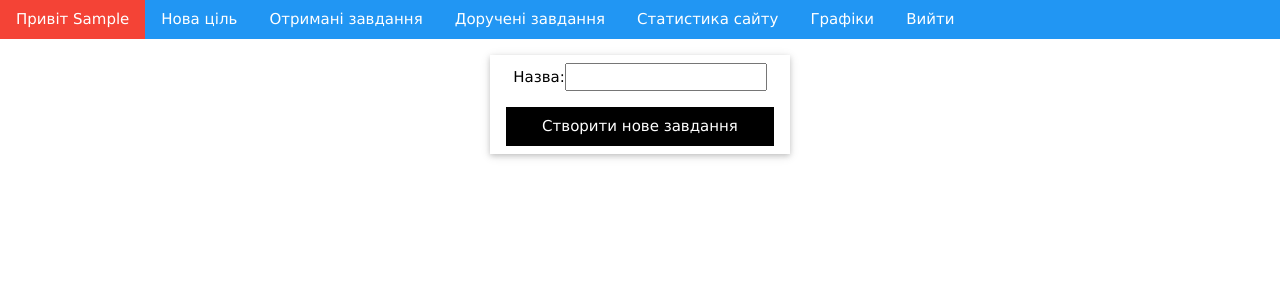
After one commit to Zugudu/baruviel_django, a Django app: page /task/new in a window 1280 px wide. The commit adds this page. Shown: the top 300 px of the page. Run offline with Django 3.2, Linux system fonts and the light colour scheme; the visitor is signed in with stand-in values (Sample User, id 1).

Commit message:
new task_new page + forms

```diff
--- /dev/null
+++ b/core/forms.py
@@ -0,0 +1,5 @@
+from django import forms
+
+
+class TaskNew(forms.Form):
+	name = forms.CharField(max_length=20, label='Назва')
--- a/core/templates/core/base.html
+++ b/core/templates/core/base.html
@@ -10,8 +10,9 @@
 </head>
 <body>
 {% if user.is_authenticated %}
-<div class='w3-bar w3-blue w3-margin-bottom'>
+<div class='w3-bar w3-blue {% if not error %} w3-margin-bottom{% endif %}'>
 <a href='/'><div class='w3-bar-item w3-hover-red'>Привіт {{ user.get_short_name }}</div></a>
+<a href='{% url "task_new" %}'><div class='w3-bar-item w3-hover-red'>Нова ціль</div></a>
 <a href='/task/list/whom/{1}'><div class='w3-bar-item w3-hover-red'>Отримані завдання</div></a>
 <a href='/task/list/who/{1}'><div class='w3-bar-item w3-hover-red'>Доручені завдання</div></a>
 {% if perms.core.are_staff %}
@@ -22,6 +23,9 @@
 </div>
 {% endif %}
 <center>
+{% if error %}
+<div class="w3-container w3-red w3-padding w3-margin-bottom">{{ error }}</div>
+{% endif %}
 {% block content %}{% endblock content %}
 </center>
 </body>
--- a/core/templates/core/login.html
+++ b/core/templates/core/login.html
@@ -1,8 +1,5 @@
 {% extends "core/base.html" %}
 {% block content %}
-{% if error %}
-<div class="w3-container w3-red w3-padding">{{ error }}</div>
-{% endif %}
 <form method=POST action="{% url 'login' %}" class='w3-container w3-card w3-padding w3-margin' style='width:300px;'>
 {% csrf_token %}
 <label>Лоґін</label>
--- /dev/null
+++ b/core/templates/core/new_task.html
@@ -0,0 +1,8 @@
+{% extends "core/base.html" %}
+{% block content %}
+<form action="{% url 'task_new' %}" method="POST" class='w3-container w3-card w3-padding w3-margin' style='width:300px;'>
+	{% csrf_token %}
+	{{ form }}
+	<button class='w3-btn w3-black w3-block w3-margin-top' type='submit'>Створити нове завдання</button>
+</form>
+{% endblock content %}
--- a/core/urls.py
+++ b/core/urls.py
@@ -8,4 +8,5 @@ urlpatterns = [
 	path('logout', views.logout_page, name='logout'),
 	path('task/<int:pk>', views.TaskDetail.as_view(), name='task'),
 	path('task/remove/<int:pk>', views.task_delete, name='task_delete'),
+	path('task/new', views.TaskNew.as_view(), name='task_new'),
 ]
--- a/core/views.py
+++ b/core/views.py
@@ -3,11 +3,31 @@ from django.http import HttpResponseRedirect
 from django.contrib.auth import authenticate, logout, login
 from django.contrib.auth.decorators import login_required, permission_required
 from django.contrib.auth.mixins import LoginRequiredMixin
-from django.views.generic import ListView, DetailView
+from django.views.generic import ListView, DetailView, View
 
 from bar import settings
 
 from . import models
+from . import forms
+
+
+def login_page(request):
+	if request.method == 'POST':
+		try:
+			user = authenticate(request, username=request.POST['login'], password=request.POST['pass'])
+			if user is None:
+				return render(request, 'core/login.html', {'error': 'Невірні вхідні дані'})
+			else:
+				login(request, user)
+				return HttpResponseRedirect(request.POST.get('next', settings.LOGIN_REDIRECT_URL))
+		except KeyError:
+			pass
+	return render(request, 'core/login.html', {'next': request.GET.get('next', settings.LOGIN_REDIRECT_URL)})
+
+
+def logout_page(request):
+	logout(request)
+	return HttpResponseRedirect(settings.LOGIN_URL)
 
 
 @login_required()
@@ -37,20 +57,16 @@ def task_delete(request, pk):
 	return HttpResponseRedirect(request.GET.get('next', reverse('index')))
 
 
-def login_page(request):
-	if request.method == 'POST':
-		try:
-			user = authenticate(request, username=request.POST['login'], password=request.POST['pass'])
-			if user is None:
-				return render(request, 'core/login.html', {'error': 'Невірні вхідні дані'})
-			else:
-				login(request, user)
-				return HttpResponseRedirect(request.POST.get('next', settings.LOGIN_REDIRECT_URL))
-		except KeyError:
-			pass
-	return render(request, 'core/login.html', {'next': request.GET.get('next', settings.LOGIN_REDIRECT_URL)})
+class TaskNew(LoginRequiredMixin, View):
+	def get(self, request):
+		form = forms.TaskNew()
+		return render(request, 'core/new_task.html', {'form': form})
 
-
-def logout_page(request):
-	logout(request)
-	return HttpResponseRedirect(settings.LOGIN_URL)
+	def post(self, request):
+		form = forms.TaskNew(request.POST)
+		if form.is_valid():
+			task = models.Task(name=form.cleaned_data['name'], who=request.user)
+			task.save()
+			return HttpResponseRedirect(reverse('task', args=[task.id]))
+		else:
+			return render(request, 'core/new_task.html', {'form': form, 'error': 'Дані форми введено не вірно'})
```
